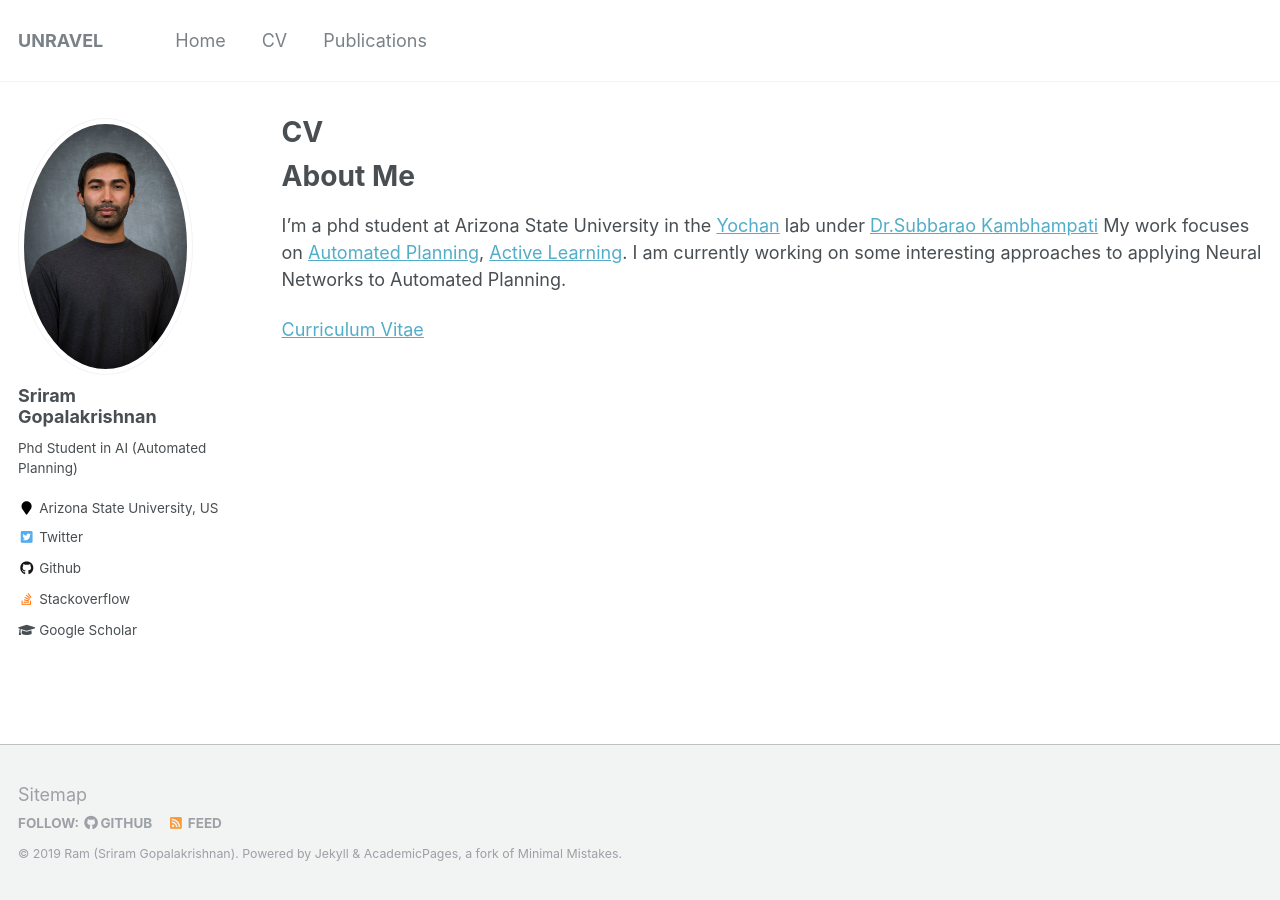
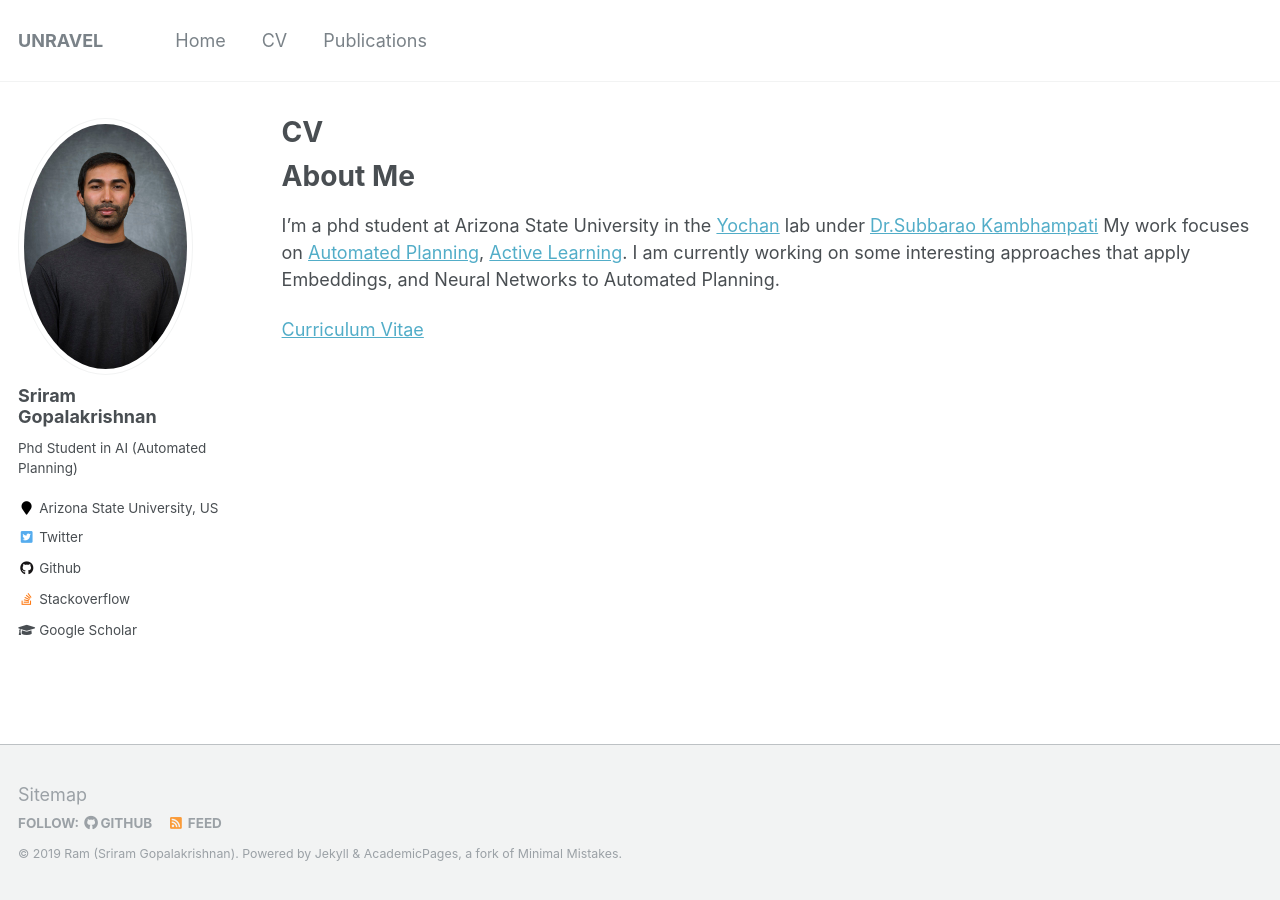
Before and after one commit to marirsg2/Sriram_Unravel, a Jekyll site: the page built from _pages/cv.md, in a window 1280 px wide. Built offline with Jekyll 4.4.1, drawn with Linux system fonts in a browser that asks for light colours.

Commit message:
Update cv.md

```diff
--- a/_pages/cv.md
+++ b/_pages/cv.md
@@ -11,7 +11,7 @@ About Me
 ======
 I'm a phd student at Arizona State University in the [Yochan](https://yochan-lab.github.io/home/) lab under [Dr.Subbarao Kambhampati](http://rakaposhi.eas.asu.edu/)
 My work focuses on [Automated Planning](https://en.wikipedia.org/wiki/Automated_planning_and_scheduling),
-[Active Learning](https://en.wikipedia.org/wiki/Active_learning_(machine_learning)). I am currently working on some interesting approaches to applying Neural Networks to Automated Planning.
+[Active Learning](https://en.wikipedia.org/wiki/Active_learning_(machine_learning)). I am currently working on some interesting approaches that apply Embeddings, and Neural Networks to Automated Planning.
 
 [Curriculum Vitae](https://marirsg2.github.io/Sriram_Unravel/files/Sriram_CV_June2019.pdf)
 
```
